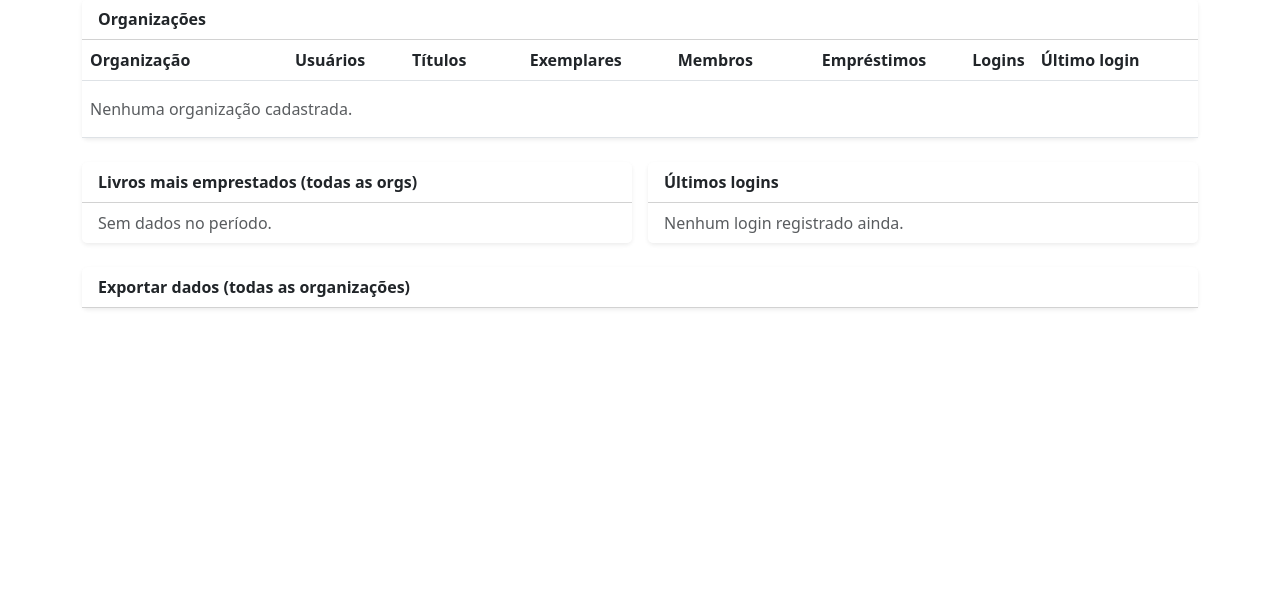
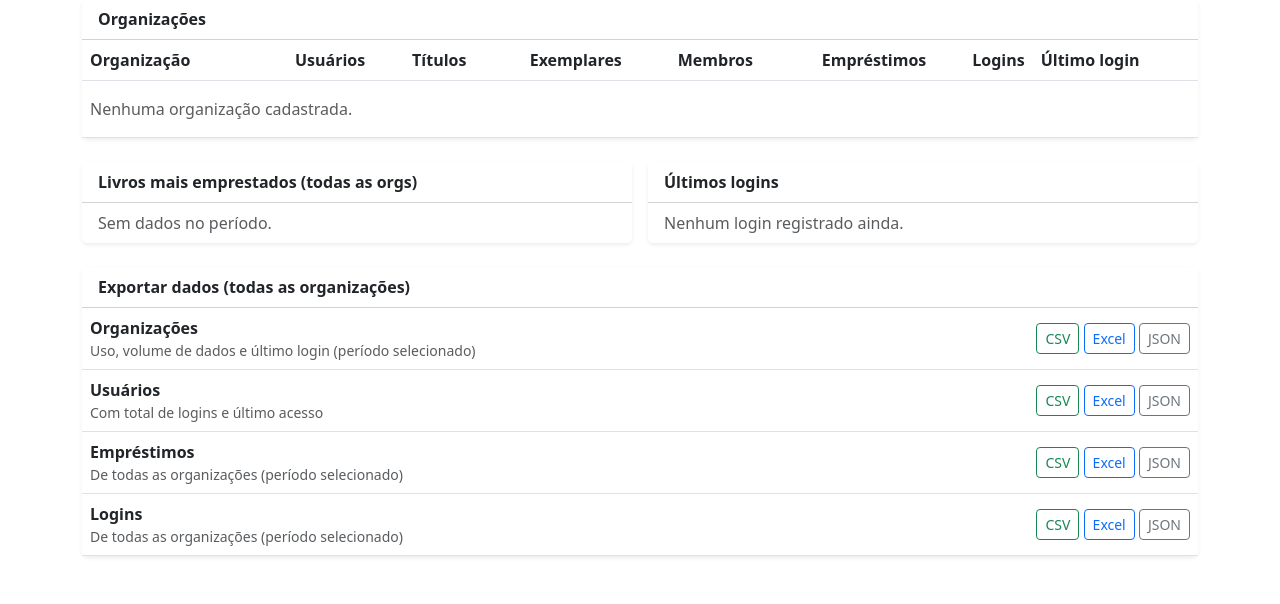
Before and after one commit to PedroDefanti/Full_Stack_Faculdade, a Django app: page /painel-admin/ in a window 1280 px wide. Shown: the part 1380-1984 px from the top of the page. Before the commit the page ends 1689 px from the top, so only its background shows below. Run offline with Django 5.2, Linux system fonts and the light colour scheme; the visitor is signed in with stand-in values (Sample User, id 1); data comes from the database, SQL or seed files in the repository; data that the repository does not hold is empty; some libraries are stand-ins or nearby versions.

Commit message:
refactor: remover prefixo 'dashboard' dos includes no template exportar_admin.html

```diff
--- a/provas/P2/Biblioteca-Acervo/templates/exportar_admin.html
+++ b/provas/P2/Biblioteca-Acervo/templates/exportar_admin.html
@@ -3,10 +3,10 @@
     <div class="table-responsive">
         <table class="table align-middle mb-0">
             <tbody>
-                {% include 'dashboard/_exportar_item.html' with url_name='exportar_admin' recurso='organizacoes' label='Organizações' descricao='Uso, volume de dados e último login (período selecionado)' %}
-                {% include 'dashboard/_exportar_item.html' with url_name='exportar_admin' recurso='usuarios' label='Usuários' descricao='Com total de logins e último acesso' %}
-                {% include 'dashboard/_exportar_item.html' with url_name='exportar_admin' recurso='emprestimos' label='Empréstimos' descricao='De todas as organizações (período selecionado)' %}
-                {% include 'dashboard/_exportar_item.html' with url_name='exportar_admin' recurso='logins' label='Logins' descricao='De todas as organizações (período selecionado)' %}
+                {% include 'exportar_item.html' with url_name='exportar_admin' recurso='organizacoes' label='Organizações' descricao='Uso, volume de dados e último login (período selecionado)' %}
+                {% include 'exportar_item.html' with url_name='exportar_admin' recurso='usuarios' label='Usuários' descricao='Com total de logins e último acesso' %}
+                {% include 'exportar_item.html' with url_name='exportar_admin' recurso='emprestimos' label='Empréstimos' descricao='De todas as organizações (período selecionado)' %}
+                {% include 'exportar_item.html' with url_name='exportar_admin' recurso='logins' label='Logins' descricao='De todas as organizações (período selecionado)' %}
             </tbody>
         </table>
     </div>
```
